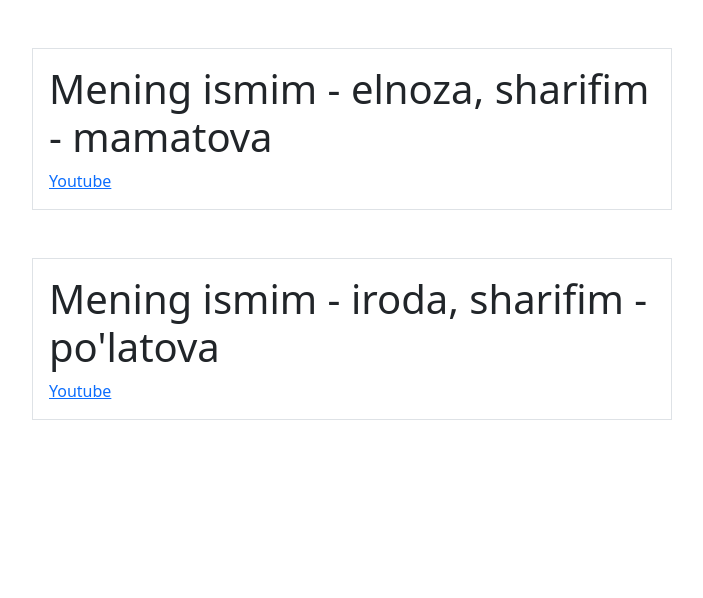
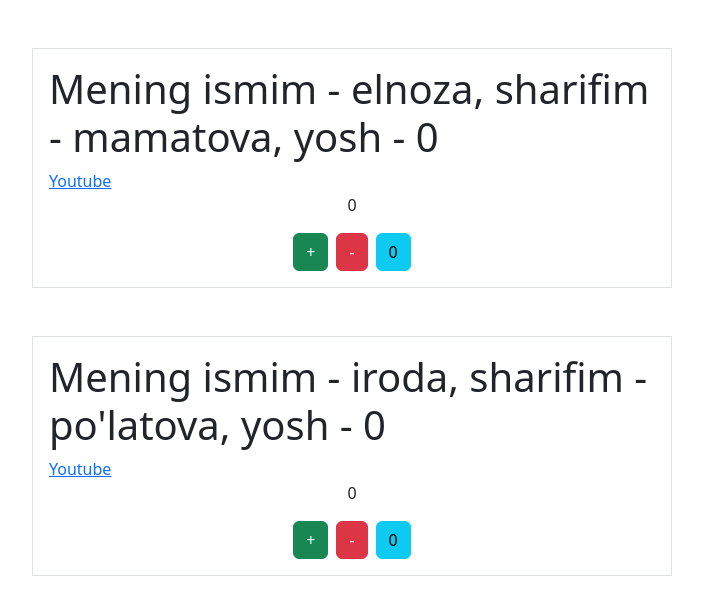
Before and after one commit to MamatovaElnoza/hooks, a React (Create React App) app: page / in a window 1280 px wide. Shown: the top 598 px of the page, without its empty margins (288-991 px from the left). Built offline with nearby package versions, Linux system fonts and the light colour scheme; the HTML template or start-up script is replaced by a standard one.

Commit message:
onCounter with useState

```diff
--- a/src/App.js
+++ b/src/App.js
@@ -1,4 +1,4 @@
-import React from "react";
+import React, { useState } from "react";
 
 // class User extends Component {
 //   constructor(props) {
@@ -44,11 +44,36 @@ import React from "react";
 // }
 
 const User = ({ firstName, lastName, link }) => {
+  const [counter, setCount] = useState(0)
+  const [age, setAge] = useState(0)
+
+const onPlus = () => {
+  setCount(counter + 1)
+}
+const onMinus = () => {
+  setCount(counter - 1)
+}
+const Zero = () => {
+  setCount(0)
+}
+
   return (
     <div className="w-50 mx-auto">
       <div className="border p-3 mt-5">
-      <h1>Mening ismim - {firstName}, sharifim - {lastName}</h1>
-      <a href={link}>Youtube</a>
+        <h1>Mening ismim - {firstName}, sharifim - {lastName}, yosh - {age}</h1>
+        <a href={link}>Youtube</a>
+        <p className="text-center">{counter}</p>
+        <div className="d-flex justify-content-center">
+          <button className="btn btn-success" onClick={onPlus}>
+            +
+          </button>
+          <button className="btn btn-danger mx-2" onClick={onMinus}>
+            -
+          </button>
+          <button className="btn btn-info" onClick={Zero}>
+            0
+          </button>
+        </div>
       </div>
     </div>
   )
```
